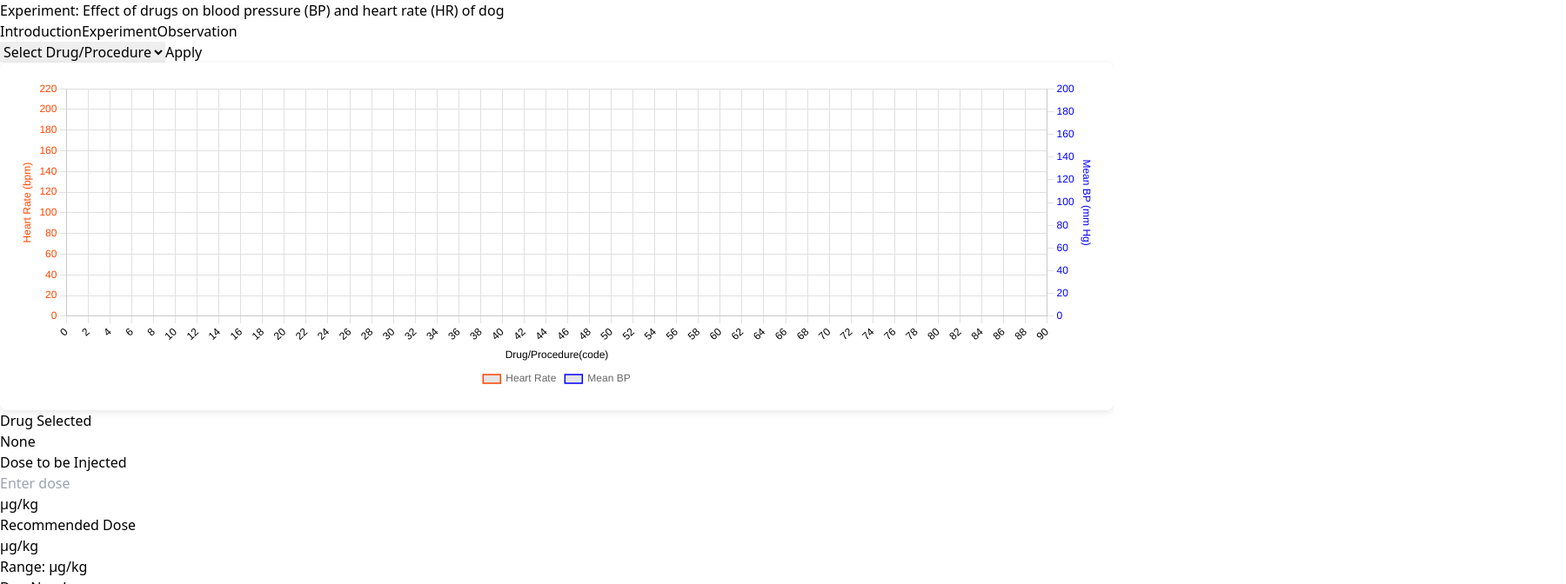
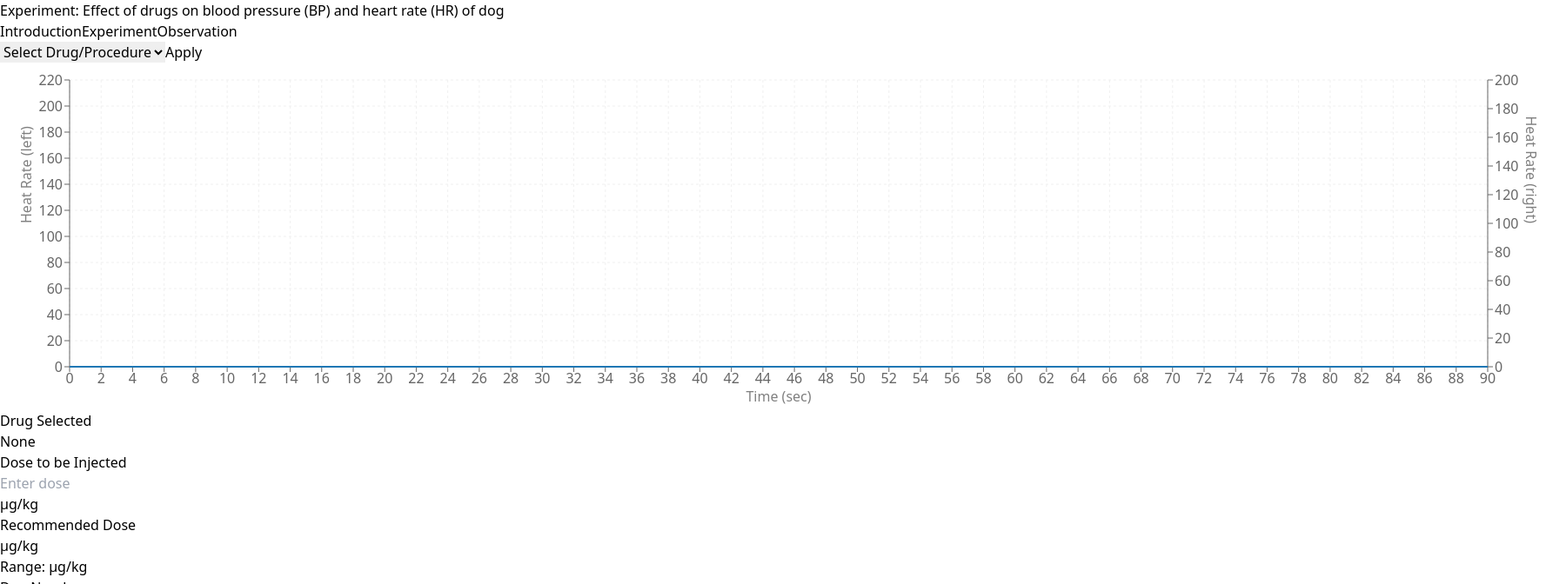
Before and after one commit to imshubham07/DogECp, a React (Vite) app: page / in a window 1280 px wide. Both pictures are taken after a click on the button "Experiment". Shown: the top 672 px of the page at 87% size, 1800 px wide, since content can reach past the window. Built offline with nearby package versions, Linux system fonts and the light colour scheme.

Commit message:
#Graph part Complete Working on  Line

```diff
--- a/src/Components/ExperimentGraph.jsx
+++ b/src/Components/ExperimentGraph.jsx
@@ -1,231 +1,77 @@
-import { useEffect, useRef, useState } from 'react';
-import { Chart } from 'react-chartjs-2';
-import {
-  Chart as ChartJS,
-  CategoryScale,
-  LinearScale,
-  LineController,
-  LineElement,
-  PointElement,
-  Title,
-  Tooltip,
-  Legend,
-} from 'chart.js';
+import { LineChart, Line, XAxis, YAxis, CartesianGrid } from 'recharts';
 
-ChartJS.register(
-  CategoryScale,
-  LinearScale,
-  LineController,
-  LineElement,
-  PointElement,
-  Title,
-  Tooltip,
-  Legend
-);
+// Manually input the exact data points from the image
+const data = [
+  { time: 0, orangeMetric: 0, blueMetric: 0 },
+  { time: 90, orangeMetric: 0, blueMetric: 0 }
+];
 
-const ExperimentGraph = ({ heartRateData, bpData }) => {
-  const chartRef = useRef(null);
-  const [timePoints, setTimePoints] = useState([]);
-  const [processedHeartRate, setProcessedHeartRate] = useState([]);
-  const [processedBP, setProcessedBP] = useState([]);
-  const [simulationActive, setSimulationActive] = useState(true);
-
-  // Function to add subtle oscillations to data
-  const addRealisticOscillations = (baseData, settings) => {
-    if (!baseData || baseData.length === 0) return [];
-
-    const { amplitude, frequency, noiseFactor } = settings;
-    const result = [];
-
-    // Process each data point
-    for (let i = 0; i < baseData.length; i++) {
-      if (baseData[i] === null) {
-        result.push(null);
-        continue;
-      }
-
-      // Base value plus oscillation
-      const oscillation = amplitude * Math.sin(2 * Math.PI * frequency * i / 10);
-      // Add some randomness for more realistic look
-      const noise = noiseFactor * (Math.random() - 0.5);
-
-      result.push(baseData[i] + oscillation + noise);
-    }
-
-    return result;
-  };
-
-  // Live simulation effect
-  useEffect(() => {
-    if (!simulationActive) return;
-
-    const interval = setInterval(() => {
-      // Recalculate oscillations slightly differently each time
-      setProcessedHeartRate(prev => {
-        if (!heartRateData || heartRateData.length === 0) return prev;
-        return addRealisticOscillations(heartRateData, {
-          amplitude: 0.8,
-          frequency: 0.5 + Math.random() * 0.1, // Slight frequency variation
-          noiseFactor: 0.3
-        });
-      });
-
-      setProcessedBP(prev => {
-        if (!bpData || bpData.length === 0) return prev;
-        return addRealisticOscillations(bpData, {
-          amplitude: 1.5,
-          frequency: 0.7 + Math.random() * 0.2, // Slight frequency variation
-          noiseFactor: 0.7
-        });
-      });
-    }, 100); // Update every 100ms for smooth appearance
-
-    return () => clearInterval(interval);
-  }, [heartRateData, bpData, simulationActive]);
-
-  // Set up time points
-  useEffect(() => {
-    const points = Array.from({ length: 91 }, (_, i) => i);
-    setTimePoints(points);
-
-    // Initial processing
-    if (heartRateData && heartRateData.length > 0) {
-      setProcessedHeartRate(addRealisticOscillations(heartRateData, {
-        amplitude: 0.8,
-        frequency: 0.5,
-        noiseFactor: 0.3
-      }));
-    }
-
-    if (bpData && bpData.length > 0) {
-      setProcessedBP(addRealisticOscillations(bpData, {
-        amplitude: 1.5,
-        frequency: 0.7,
-        noiseFactor: 0.7
-      }));
-    }
-  }, []);
-
-  const data = {
-    labels: timePoints,
-    datasets: [
-      {
-        label: 'Heart Rate',
-        data: processedHeartRate,
-        borderColor: '#ff4500',
-        yAxisID: 'yLeft',
-        tension: 0.1,
-        pointRadius: 0, // No points for smoother line
-        borderWidth: 1.5,
-        spanGaps: false,
-      },
-      {
-        label: 'Mean BP',
-        data: processedBP,
-        borderColor: '#0000ff',
-        yAxisID: 'yRight',
-        tension: 0.1,
-        pointRadius: 0, // No points for smoother line
-        borderWidth: 1.5,
-        spanGaps: false,
-      },
-    ],
-  };
-
-  const options = {
-    responsive: true,
-    maintainAspectRatio: false,
-    animation: {
-      duration: 0 // Disable animations for better performance
-    },
-    plugins: {
-      legend: {
-        display: true,
-        position: 'bottom',
-        labels: {
-          boxWidth: 20,
-          boxHeight: 10,
-          font: { size: 12 }
-        }
-      },
-      title: { display: false },
-    },
-    scales: {
-      x: {
-        display: true,
-        title: {
-          display: true,
-          text: 'Drug/Procedure(code)',
-          color: '#000'
-        },
-        ticks: {
-          color: '#000',
-          stepSize: 10,
-          callback: (value) => value
-        },
-        grid: {
-          color: '#e0e0e0',
-          drawBorder: true
-        }
-      },
-      yLeft: {
-        min: 0,
-        max: 220,
-        position: 'left',
-        ticks: {
-          color: '#ff4500',
-          stepSize: 20,
-          callback: (value) => value
-        },
-        title: {
-          text: 'Heart Rate (bpm)',
-          color: '#ff4500',
-          display: true
-        },
-        grid: {
-          color: '#e0e0e0',
-          drawBorder: true
-        },
-      },
-      yRight: {
-        min: 0,
-        max: 200,
-        position: 'right',
-        ticks: {
-          color: '#0000ff',
-          stepSize: 20,
-          callback: (value) => value
-        },
-        title: {
-          text: 'Mean BP (mm Hg)',
-          color: '#0000ff',
-          display: true
-        },
-        grid: {
-          drawOnChartArea: false,
-          drawBorder: true
-        },
-      },
-    },
-  };
-
+const ExperimentGraph = () => {
   return (
-    <div style={{
-      position: 'relative',
-      height: '400px',
-      width: '100%',
-      backgroundColor: '#ffffff',
-      padding: '20px',
-      borderRadius: '8px',
-      boxShadow: '0 2px 8px rgba(0, 0, 0, 0.1)'
-    }}>
-      <Chart
-        ref={chartRef}
-        type="line"
+    <div style={{ width: '100%', height: '400px' }}>
+      <LineChart
+        width={1800}
+        height={400}
         data={data}
-        options={options}
-        style={{ height: '100%', width: '100%' }}
-      />
+        margin={{ top: 20, right: 30, left: 20, bottom: 20 }}
+      >
+        <CartesianGrid
+          stroke="#f0f0f0"
+          strokeDasharray="3 3"
+          vertical={true}
+          horizontal={true}
+        />
+        <XAxis
+          type="number"
+          dataKey="time"
+          domain={[0, 90]}
+          tickCount={46}
+          label={{
+            value: 'Time (sec)',
+            position: 'insideBottom',
+            offset: -10
+          }}
+        />
+        <YAxis
+          yAxisId="left"
+          domain={[0, 220]}
+          tickCount={12}
+          label={{
+            value: 'Heat Rate (left)',
+            angle: -90,
+            position: 'insideLeft',
+            offset: 10
+          }}
+        />
+        <YAxis
+          yAxisId="right"
+          orientation="right"
+          domain={[0, 200]}
+          tickCount={11}
+          label={{
+            value: 'Heat Rate (right)',
+            angle: 90,
+            position: 'insideRight',
+            offset: 10
+          }}
+        />
+        <Line
+          yAxisId="left"
+          type="monotone"
+          dataKey="orangeMetric"
+          stroke="#ff7f0e"
+          strokeWidth={2}
+          dot={false}
+        />
+        <Line
+          yAxisId="right"
+          type="monotone"
+          dataKey="blueMetric"
+          stroke="#1f77b4"
+          strokeWidth={2}
+          dot={false}
+        />
+      </LineChart>
     </div>
   );
 };
--- a/src/pages/ExperimentComponent.jsx
+++ b/src/pages/ExperimentComponent.jsx
@@ -417,7 +417,7 @@ export default function ExperimentComponent() {
       <ExperimentGraph
         heartRateData={heartRateData}
         bpData={bpData}
-        interventions={interventions}
+        // interventions={interventions}
       />
 
       {/* Status panels */}
```
Also changed, not shown: src/assets/drug/Drug1.png (added), src/assets/drug/normal.png (added).
